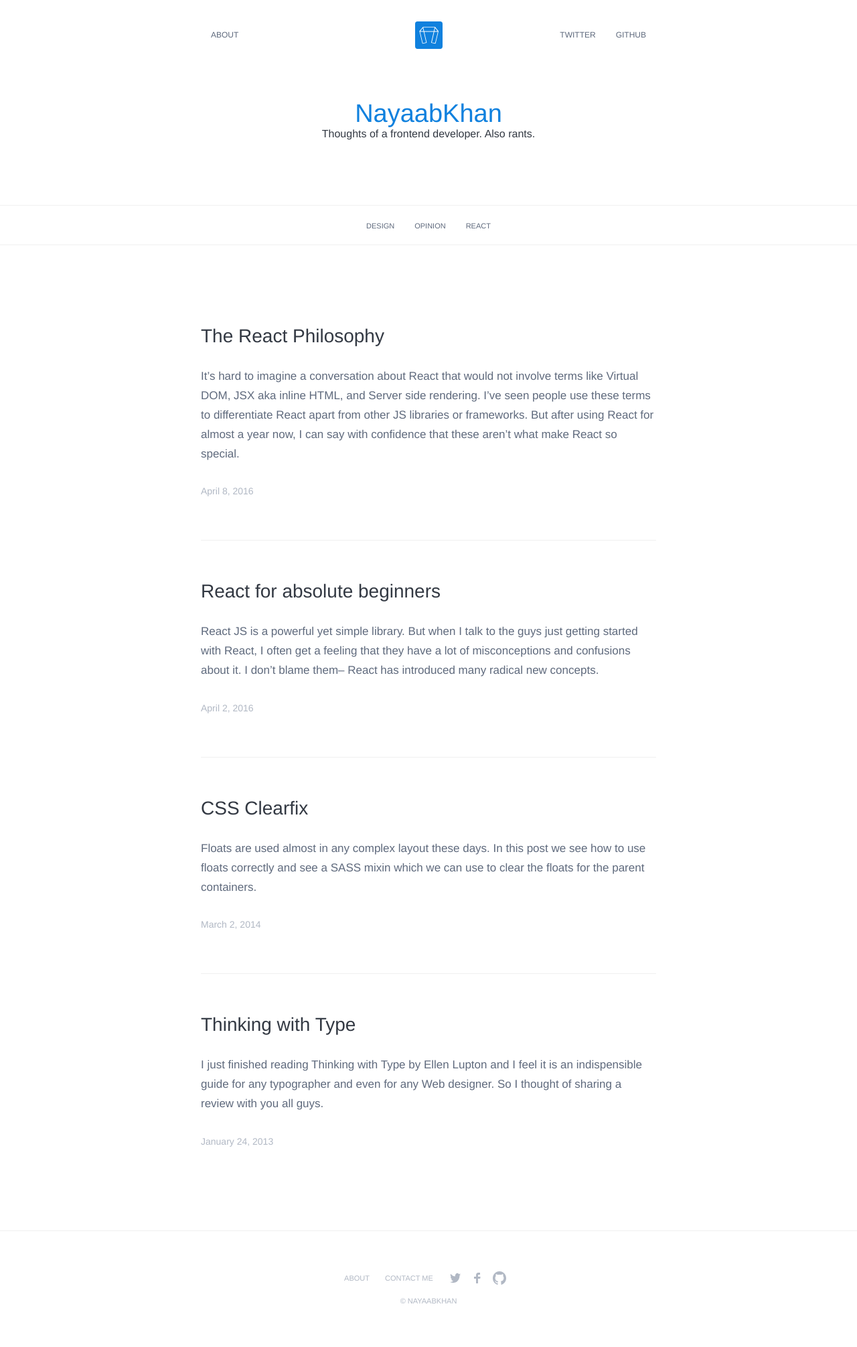
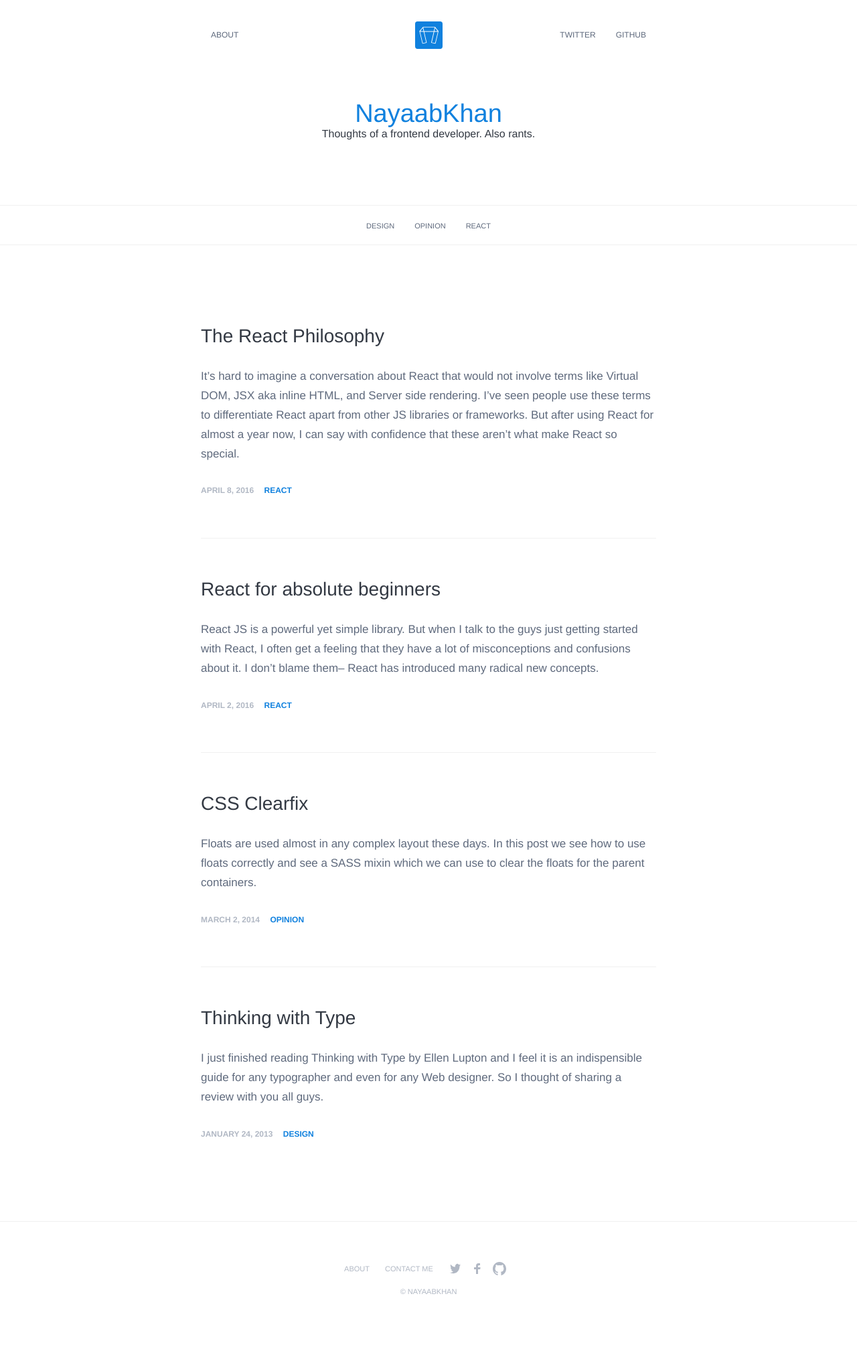
Before and after one commit to nayaabkhan/nayaabkhan.github.io, a Jekyll site: the page built from index.html, in a window 1280 px wide. Shown: the whole page at 67% size. Built offline with Jekyll 4.4.1, drawn with Linux system fonts in a browser that asks for light colours; comment, search, counter and statistics services are not loaded.

Commit message:
Now showing Disqus count on listing.

```diff
--- a/_includes/post-listing.html
+++ b/_includes/post-listing.html
@@ -1,7 +1,7 @@
 <ul class="post-listing">
   {% for post in include.posts %}
     <li class="post-listing__item">
-      <a href="{{ post.url | prepend: site.baseurl }}">
+      <a href="{{ post.url | prepend: site.baseurl }}" class="post-listing__link">
         <h2 class="post-listing__title">
           {{ post.title }}
         </h2>
@@ -9,9 +9,16 @@
         <p class="post-listing__excerpt">
           {{ post.excerpt | strip_html }}
         </p>
+      </a>
 
+      <div class="post-listing__meta">
         <div class="post-listing__date">{{ post.date | date: "%B %-d, %Y" }}</div>
-      </a>
+        <div class="post-listing__category"><a href="{{ post.categories | first | slugify | prepend: site.base_url }}">{{ post.categories | first }}</a></div>
+        <div class="post-listing__comment-count"><a href="{{ post.url | prepend: site.url }}#disqus_thread"></a></div>
+      </div>
     </li>
   {% endfor %}
+
 </ul>
+
+<script id="dsq-count-scr" src="//nayaabkhan-me.disqus.com/count.js" async></script>
--- a/_sass/components/_post-listing.scss
+++ b/_sass/components/_post-listing.scss
@@ -9,20 +9,36 @@
   &:last-child {
     border-bottom: none;
   }
+}
 
-  a {
-    display: block;
+.post-listing__link {
+  display: block;
+  color: inherit;
+
+  &:hover {
     color: inherit;
   }
 }
 
+.post-listing__meta {
+  font-size: 12px;
+  text-transform: uppercase;
+  font-weight: $font-weight-bold;
+}
+
+.post-listing__date,
+.post-listing__category,
+.post-listing__comment-count {
+  display: inline-block;
+  margin-right: 12px;
+}
+
 .post-listing__date {
-  font-size: 14px;
   color: lighten($text-color, 30%);
-  font-weight: $font-weight-light;
 }
 
 .post-listing__title {
+  margin-top: 0;
   font-weight: $font-weight-normal;
   font-size: 28px;
 }
```
